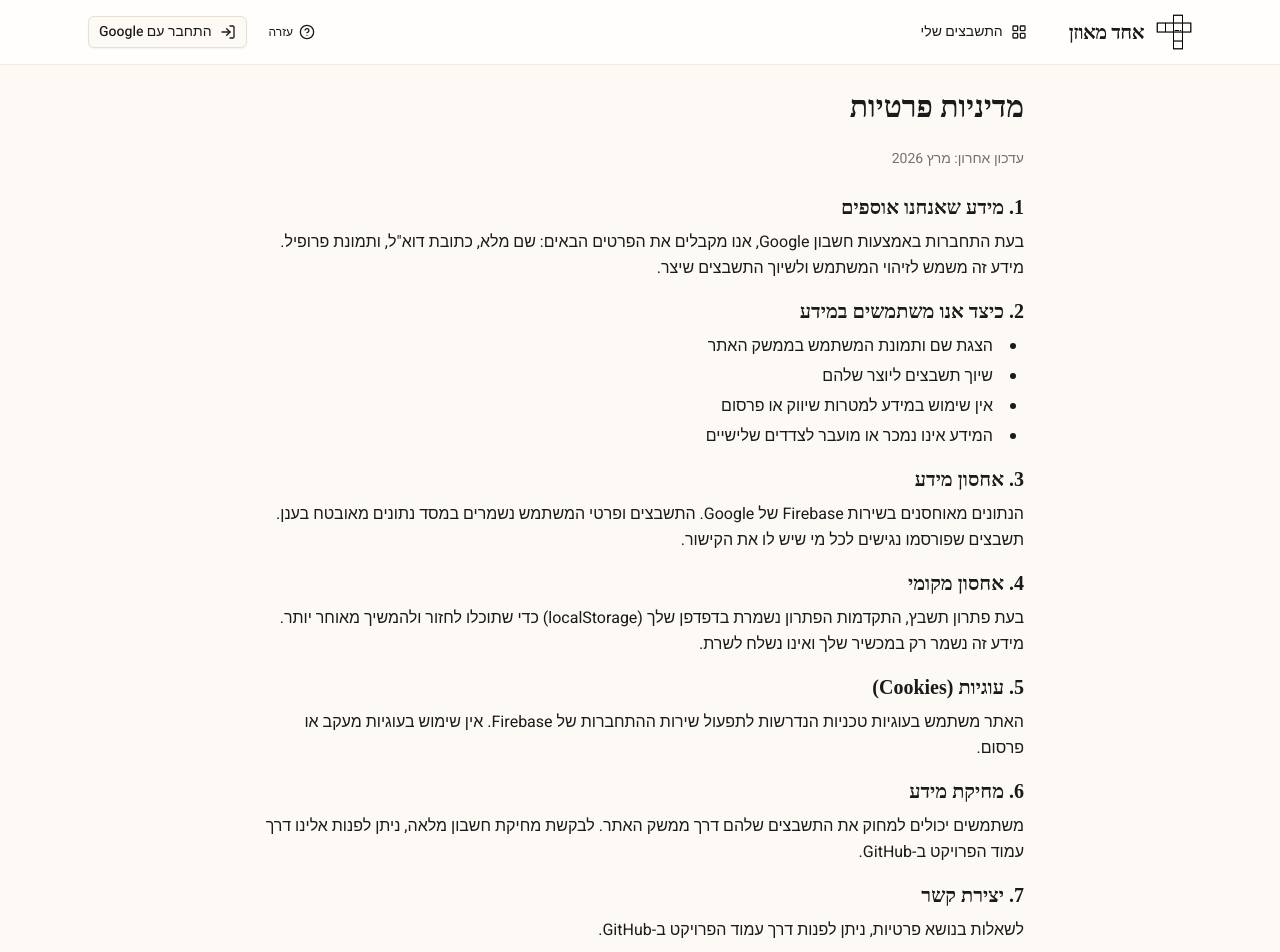
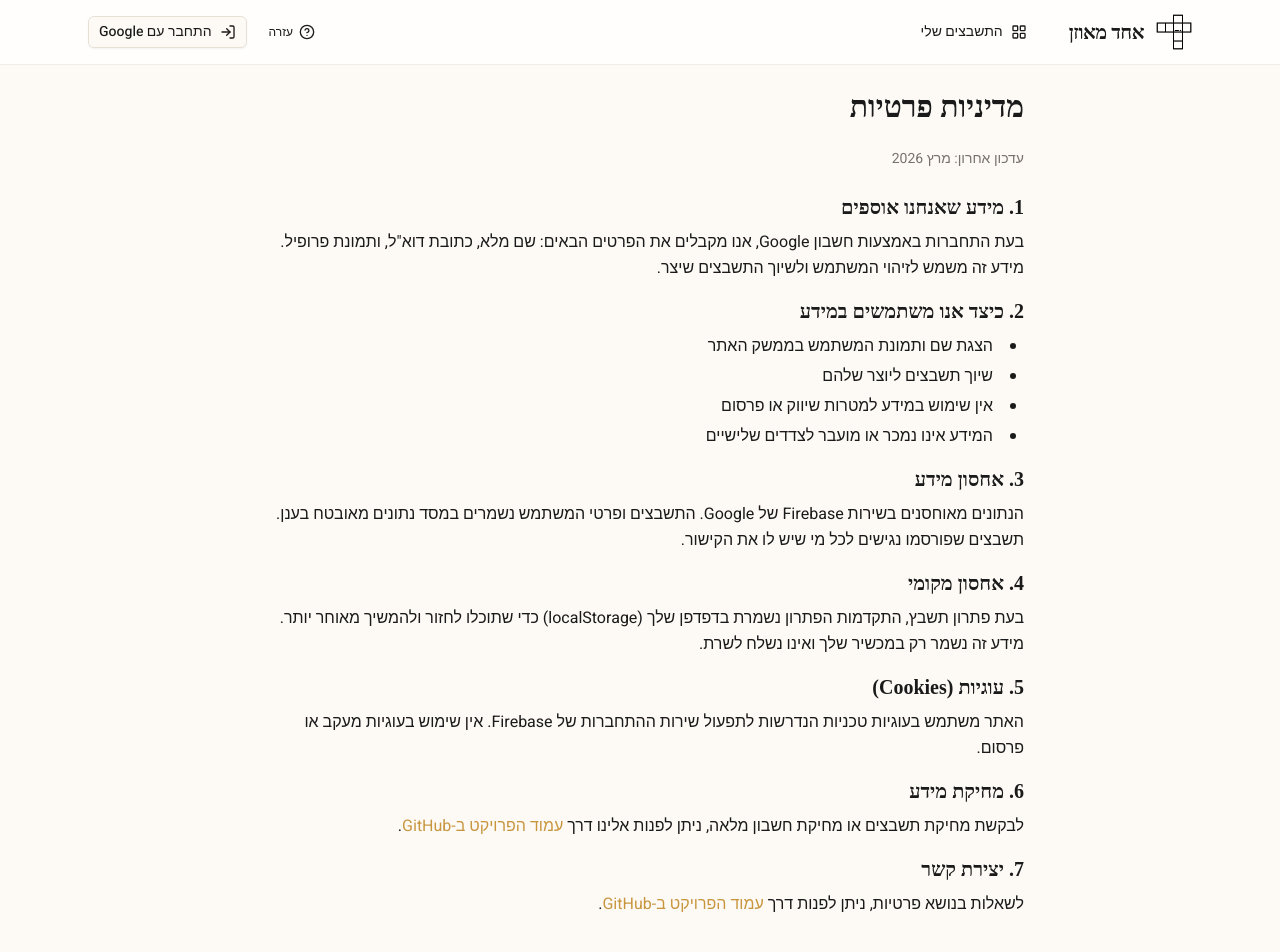
Before and after one commit to yonatanm/doublecross, a React (Vite) app: page /doublecross/privacy in a window 1280 px wide. Shown: the top 952 px of the page. Built offline with nearby package versions, Linux system fonts and the light colour scheme; no server answers; a web font is replaced by a local one.

Commit message:
Privacy page: fix deletion text and add GitHub repo links
Users cannot delete crosswords themselves — updated to direct them to
GitHub issues. Added clickable links to the repo for all contact points.

Co-Authored-By: Claude Opus 4.6 <noreply@anthropic.com>

```diff
--- a/src/pages/PrivacyPage.tsx
+++ b/src/pages/PrivacyPage.tsx
@@ -68,8 +68,8 @@ export default function PrivacyPage() {
             6. מחיקת מידע
           </h2>
           <p>
-            משתמשים יכולים למחוק את התשבצים שלהם דרך ממשק האתר. לבקשת מחיקת
-            חשבון מלאה, ניתן לפנות אלינו דרך עמוד הפרויקט ב-GitHub.
+            לבקשת מחיקת תשבצים או מחיקת חשבון מלאה, ניתן לפנות אלינו דרך{" "}
+            <a href="https://github.com/yonatanm/doublecross/issues" target="_blank" rel="noopener noreferrer" className="text-[#C8963E] hover:underline">עמוד הפרויקט ב-GitHub</a>.
           </p>
         </div>
 
@@ -78,7 +78,8 @@ export default function PrivacyPage() {
             7. יצירת קשר
           </h2>
           <p>
-            לשאלות בנושא פרטיות, ניתן לפנות דרך עמוד הפרויקט ב-GitHub.
+            לשאלות בנושא פרטיות, ניתן לפנות דרך{" "}
+            <a href="https://github.com/yonatanm/doublecross/issues" target="_blank" rel="noopener noreferrer" className="text-[#C8963E] hover:underline">עמוד הפרויקט ב-GitHub</a>.
           </p>
         </div>
       </section>
```
